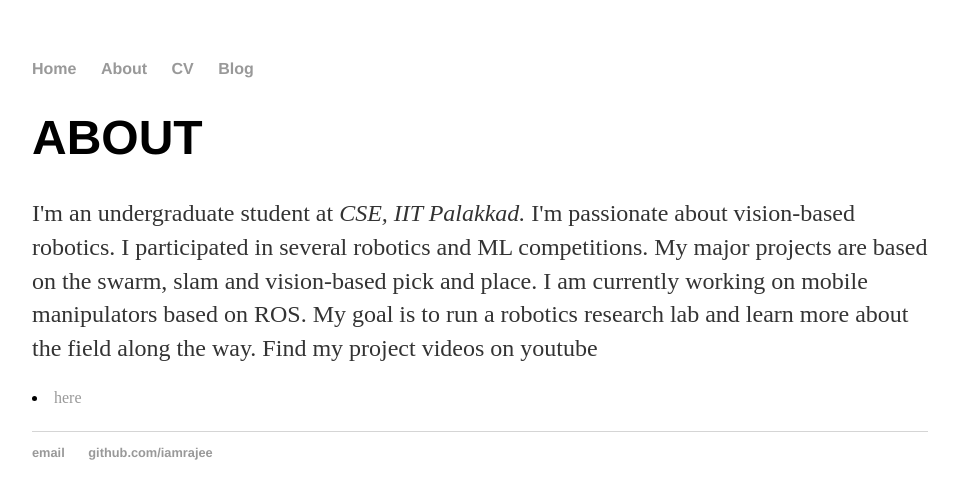
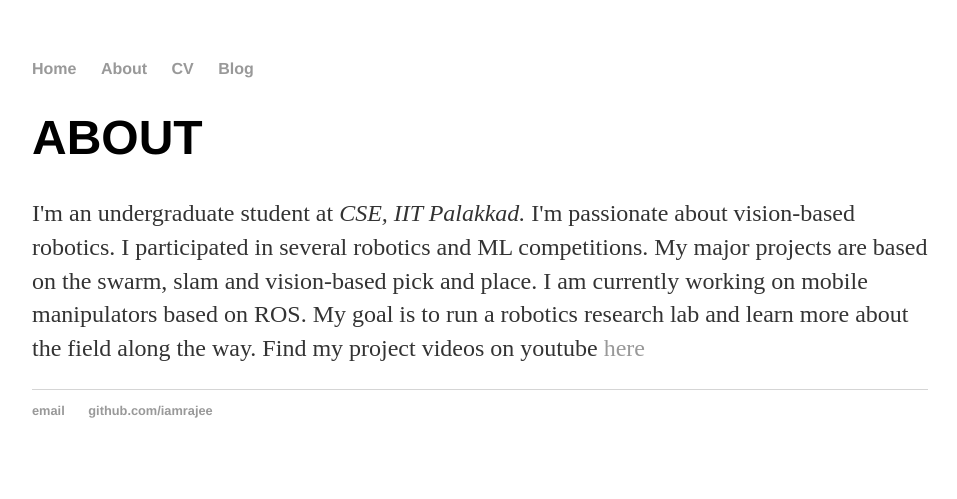
Before and after one commit to iamrajee/iamrajee.github.io, a Jekyll site: the page built from about/index.html, in a window 1280 px wide. Shown: the top 499 px of the page, without its empty margins (160-1117 px from the left). Built offline with Jekyll 4.4.1, drawn with Linux system fonts in a browser that asks for light colours.

```diff
--- a/about/index.html
+++ b/about/index.html
@@ -4,5 +4,5 @@ title: ABOUT
 ---
 <div class="blurb">
 	<h1>{{ page.title }}</h1>
-	<p>I'm an undergraduate student at <em>CSE, IIT Palakkad.</em> I'm passionate about vision-based robotics. I participated in several robotics and ML competitions. My major projects are based on the swarm, slam and vision-based pick and place. I am currently working on mobile manipulators based on ROS. My goal is to run a robotics research lab and learn more about the field along the way. Find my project videos on youtube <li><a href="https://www.youtube.com/channel/UCzNSEsxHfpq_84-EkU9CRnQ/videos?view_as=subscriber">here</a></li></p>
+	<p>I'm an undergraduate student at <em>CSE, IIT Palakkad.</em> I'm passionate about vision-based robotics. I participated in several robotics and ML competitions. My major projects are based on the swarm, slam and vision-based pick and place. I am currently working on mobile manipulators based on ROS. My goal is to run a robotics research lab and learn more about the field along the way. Find my project videos on youtube <a href="https://www.youtube.com/channel/UCzNSEsxHfpq_84-EkU9CRnQ/videos?view_as=subscriber">here</a></p>
 </div><!-- /.blurb -->
```
